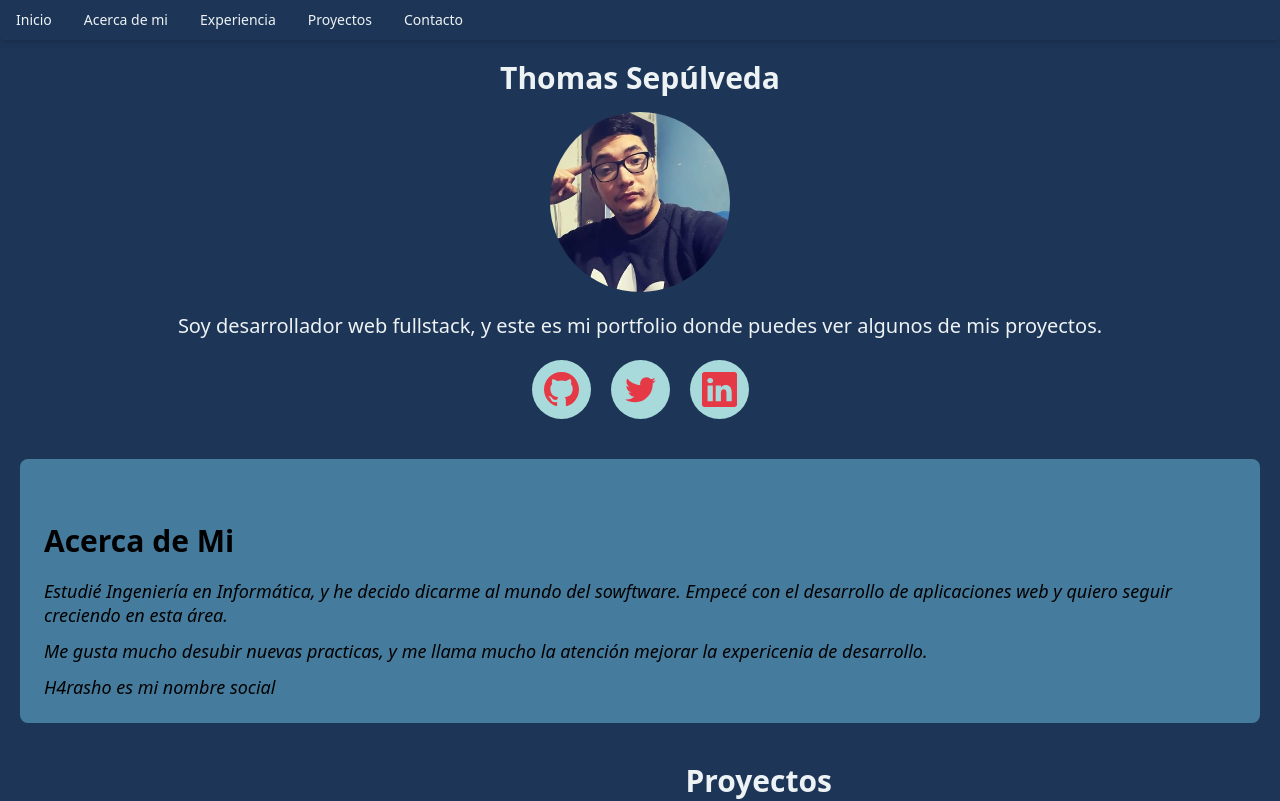
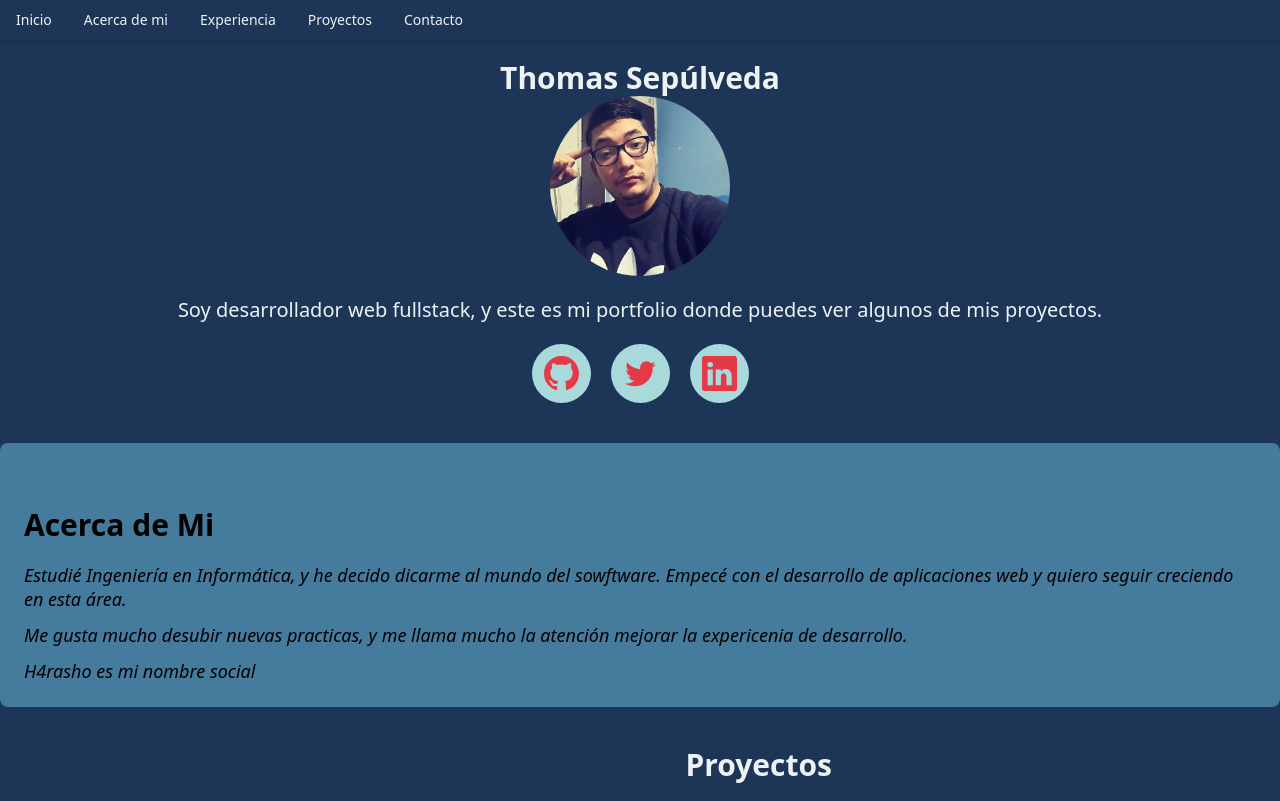
Before and after one commit to H4rasho/portfolio, a Next.js app: page / in a window 1280 px wide. Shown: the top 801 px of the page. Built offline with nearby package versions, Linux system fonts and the light colour scheme.

Commit message:
fix container

```diff
--- a/components/Projects.tsx
+++ b/components/Projects.tsx
@@ -12,7 +12,9 @@ const PROJECTS = [
 export default function Projects() {
   return (
     <div>
-      <h2 className="text-right text-3xl font-extrabold mt-10 ">Proyectos</h2>
+      <h2 className="text-right text-3xl font-extrabold mt-10 text-text ">
+        Proyectos
+      </h2>
       <div className="flex gap-2 mt-5 flex-wrap">
         {PROJECTS.map((project) => (
           <Card {...project} key={project.name} />
--- a/components/Welcome.tsx
+++ b/components/Welcome.tsx
@@ -1,10 +1,13 @@
+import Image from "next/image";
+import IconList from "./IconList";
+
 export default function Welcome() {
   return (
     <>
       <h1 className="text text-3xl text-text font-bold mt-5">
         Thomas Sepúlveda
       </h1>
-      <img
+      <Image
         src="/img/thomas.jpg"
         width={180}
         height={180}
@@ -15,6 +18,7 @@ export default function Welcome() {
         Soy desarrollador web fullstack, y este es mi portfolio donde puedes ver
         algunos de mis proyectos.
       </p>
+      <IconList />
     </>
   );
 }
--- a/components/ui/NavBar.tsx
+++ b/components/ui/NavBar.tsx
@@ -4,7 +4,7 @@ export default function NavBar() {
   const [isOpen, setIsOpen] = useState(false);
 
   return (
-    <nav className="px-2 sm:px-4 py-2.5 rounded w-full shadow-md">
+    <nav className="px-2 sm:px-4 py-2.5 rounded w-full shadow-md text-text">
       <div className="container flex flex-wrap mx-auto w-full">
         <button
           data-collapse-toggle="navbar-default"
--- a/pages/index.tsx
+++ b/pages/index.tsx
@@ -2,7 +2,6 @@ import type { NextPage } from "next";
 import Head from "next/head";
 import About from "../components/About";
 import { Footer } from "../components/Footer";
-import IconList from "../components/IconList";
 import Projects from "../components/Projects";
 import NavBar from "../components/ui/NavBar";
 import TimeLine from "../components/ui/TimeLine/TimeLine";
@@ -14,20 +13,15 @@ const Home: NextPage = () => {
       <Head>
         <title>Thomas Sepúlveda</title>
       </Head>
-      <div
-        className="bg-background
-        font-sans  text-text min-h-screen "
-      >
+
       <NavBar />
-        <main className="flex flex-col justify-center items-center -z-10 px-5">
+      <main className="flex flex-col justify-center items-center -z-10 container m-auto">
         <Welcome />
-          <IconList />
         <About />
         <Projects />
         <TimeLine />
         <Footer />
       </main>
-      </div>
     </>
   );
 };
--- a/styles/globals.css
+++ b/styles/globals.css
@@ -1,3 +1,8 @@
 @tailwind base;
 @tailwind components;
 @tailwind utilities;
+
+
+body {
+    background-color: #1d3557;
+}
```
Lines whose indentation alone changed are shown as unchanged.
